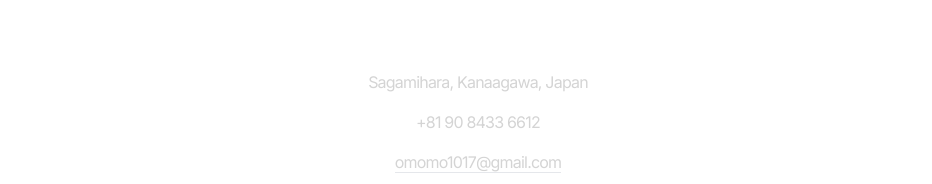
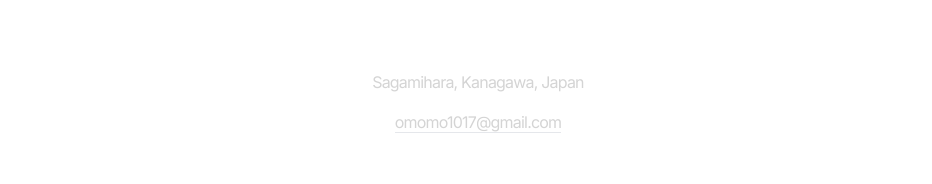
Before and after one commit to omomo17/Portfolio_2024, a React (Vite) app: page / in a window 1280 px wide. Shown: the part 4125-4309 px from the top of the page, without its empty margins (162-1094 px from the left). Built offline with nearby package versions, Linux system fonts and the light colour scheme.

Commit message:
updated contact

```diff
--- a/src/constants/index.js
+++ b/src/constants/index.js
@@ -63,7 +63,7 @@ export const PROJECTS = [
 ];
 
 export const CONTACT = {
-  address: "Sagamihara, Kanaagawa, Japan",
-  phoneNo: "+81 90 8433 6612",
+  address: "Sagamihara, Kanagawa, Japan",
+  phoneNo: "",
   email: "omomo1017@gmail.com",
 };
```
